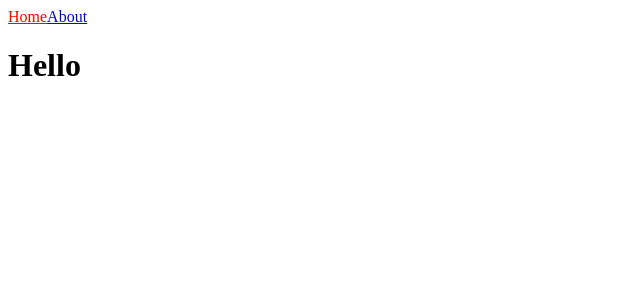
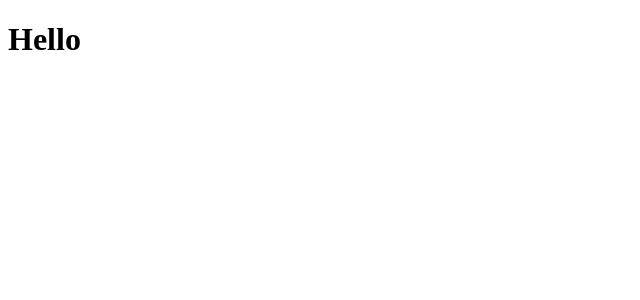
Before and after one commit to Lee-Seungje/NextJS-Practice, a Next.js app in the folder nextjs-intro/: page / in a window 1280 px wide. Shown: the top 300 px of the page, without its empty margins (0-640 px from the left). Built offline with nearby package versions, Linux system fonts and the light colour scheme.

Commit message:
Add _app

```diff
--- /dev/null
+++ b/nextjs-intro/pages/_app.tsx
@@ -0,0 +1,17 @@
+import { Fragment } from "react";
+import NavBar from "../components/NavBar";
+
+interface props {
+  Component: any;
+  pageProps: any;
+}
+
+export function GlobalApp({ Component, pageProps }: props) {
+  return (
+    <Fragment>
+      <NavBar />
+      <Component {...pageProps} />
+      <h1>hello</h1>
+    </Fragment>
+  );
+}
--- a/nextjs-intro/pages/about.tsx
+++ b/nextjs-intro/pages/about.tsx
@@ -3,7 +3,6 @@ import NavBar from "../components/NavBar";
 export default function About() {
   return (
     <div>
-      <NavBar />
       <h1>about</h1>
     </div>
   );
--- a/nextjs-intro/pages/index.tsx
+++ b/nextjs-intro/pages/index.tsx
@@ -3,7 +3,6 @@ import NavBar from "../components/NavBar";
 export default function Main() {
   return (
     <div>
-      <NavBar />
       <h1>Hello</h1>
     </div>
   );
```
Also changed, not shown: nextjs-intro/tsconfig.json (+7 -1 lines).
